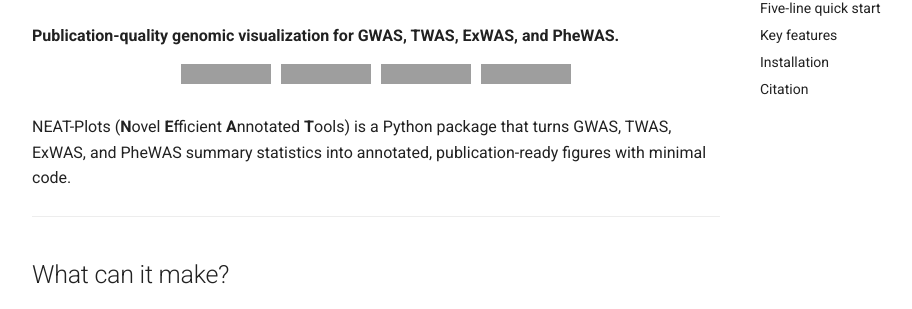
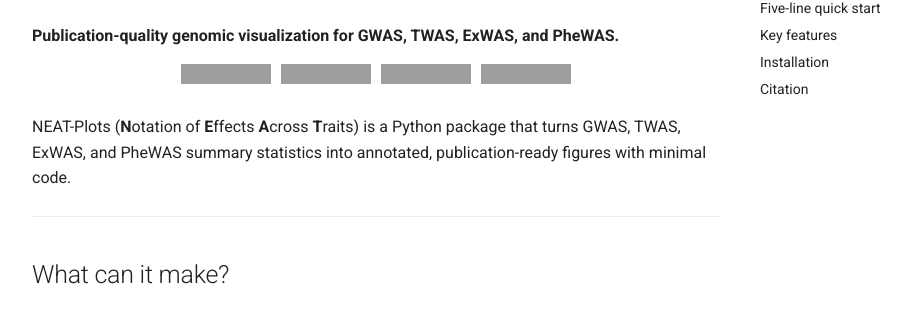
Before and after one commit to PMBB-Informatics-and-Genomics/NEAT-Plots, an MkDocs documentation site: the page built from docs/index.md, in a window 1280 px wide and 900 px high, cut to the strip 205-514 px from the top of the window. Shown: the whole strip, without its empty margins (264-1176 px from the left). Built offline with MkDocs 1.6.1 and Material for MkDocs 9.7.7, drawn with Linux system fonts in a browser that asks for light colours; comment, search, counter and statistics services are not loaded; grey boxes are pictures that could not be loaded.

Commit message:
Added minimal README

```diff
--- a/docs/index.md
+++ b/docs/index.md
@@ -5,11 +5,11 @@
 <div class="badge-row">
   <img src="https://img.shields.io/pypi/v/neat-plots?color=purple" alt="PyPI">
   <img src="https://img.shields.io/pypi/pyversions/neat-plots?color=purple" alt="Python versions">
-  <img src="https://img.shields.io/github/license/RitchieLab/NEAT-Plots" alt="License">
-  <img src="https://img.shields.io/github/actions/workflow/status/RitchieLab/NEAT-Plots/docs.yml?label=docs" alt="Docs">
+  <img src="https://img.shields.io/github/license/PMBB-Informatics-and-Genomics/NEAT-Plots" alt="License">
+  <img src="https://img.shields.io/github/actions/workflow/status/PMBB-Informatics-and-Genomics/NEAT-Plots/docs.yml?label=docs" alt="Docs">
 </div>
 
-NEAT-Plots (**N**ovel **E**fficient **A**nnotated **T**ools) is a Python package that turns GWAS, TWAS, ExWAS, and PheWAS summary statistics into annotated, publication-ready figures with minimal code.
+NEAT-Plots (**N**otation of **E**ffects **A**cross **T**raits) is a Python package that turns GWAS, TWAS, ExWAS, and PheWAS summary statistics into annotated, publication-ready figures with minimal code.
 
 ---
 
```
Also changed, not shown: README.md (added, +31 -0 lines).
